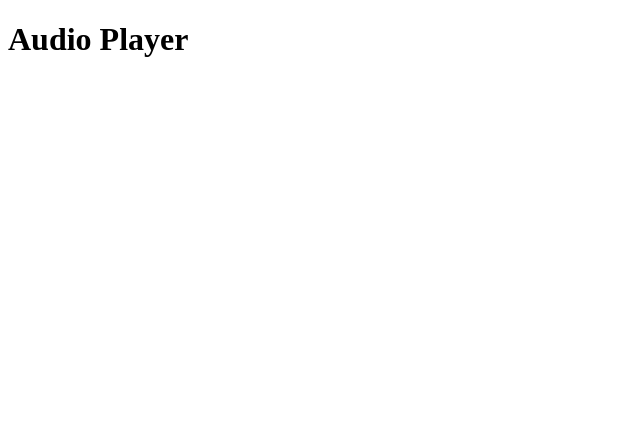
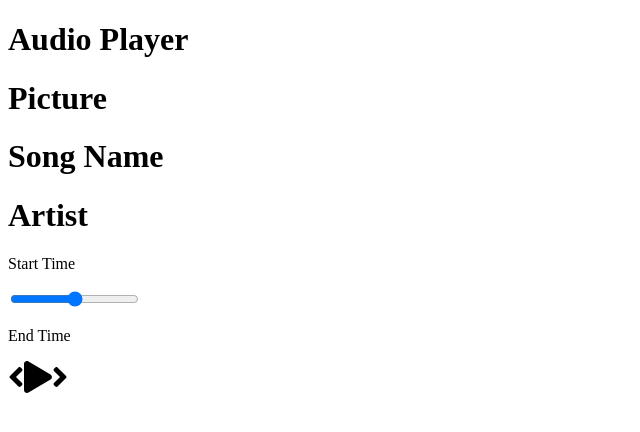
Before and after one commit to IbnDaanis/audio-player, a React (Create React App) app: page / in a window 1280 px wide. Shown: the top 432 px of the page, without its empty margins (0-640 px from the left). Built offline with nearby package versions, Linux system fonts and the light colour scheme.

Commit message:
Added components

```diff
--- a/package.json
+++ b/package.json
@@ -3,6 +3,9 @@
   "version": "0.1.0",
   "private": true,
   "dependencies": {
+    "@fortawesome/fontawesome-svg-core": "^1.2.32",
+    "@fortawesome/free-solid-svg-icons": "^5.15.1",
+    "@fortawesome/react-fontawesome": "^0.1.12",
     "@testing-library/jest-dom": "^5.11.5",
     "@testing-library/react": "^11.1.1",
     "@testing-library/user-event": "^12.2.0",
--- a/src/App.js
+++ b/src/App.js
@@ -1,9 +1,11 @@
-
-
+import { Player } from './components/Player'
+import { Audio } from './components/Audio'
 export const App = () => {
   return (
     <div>
       <h1>Audio Player</h1>
+      <Audio />
+      <Player />
     </div>
   )
 }
--- /dev/null
+++ b/src/components/Audio.js
@@ -0,0 +1,9 @@
+export const Audio = () => {
+  return (
+    <div className='audio-container'>
+      <h1>Picture</h1>
+      <h1>Song Name</h1>
+      <h1>Artist</h1>
+    </div>
+  )
+}
--- /dev/null
+++ b/src/components/Player.js
@@ -0,0 +1,19 @@
+import { FontAwesomeIcon } from '@fortawesome/react-fontawesome'
+import { faPlay, faAngleLeft, faAngleRight, } from '@fortawesome/free-solid-svg-icons'
+
+export const Player = () => {
+  return (
+    <div className='player'>
+      <div className="time-control">
+        <p>Start Time</p>
+        <input type="range" />
+        <p>End Time</p>
+      </div>
+      <div className="play-control">
+        <FontAwesomeIcon className='skip-back' size="2x" icon={faAngleLeft} />
+        <FontAwesomeIcon className='play' size="2x" icon={faPlay} />
+        <FontAwesomeIcon className='skip-forward' size="2x" icon={faAngleRight} />
+      </div>
+    </div>
+  )
+}
```
Also changed, not shown: 1 other file (tests, documents, lock files or other folders).
